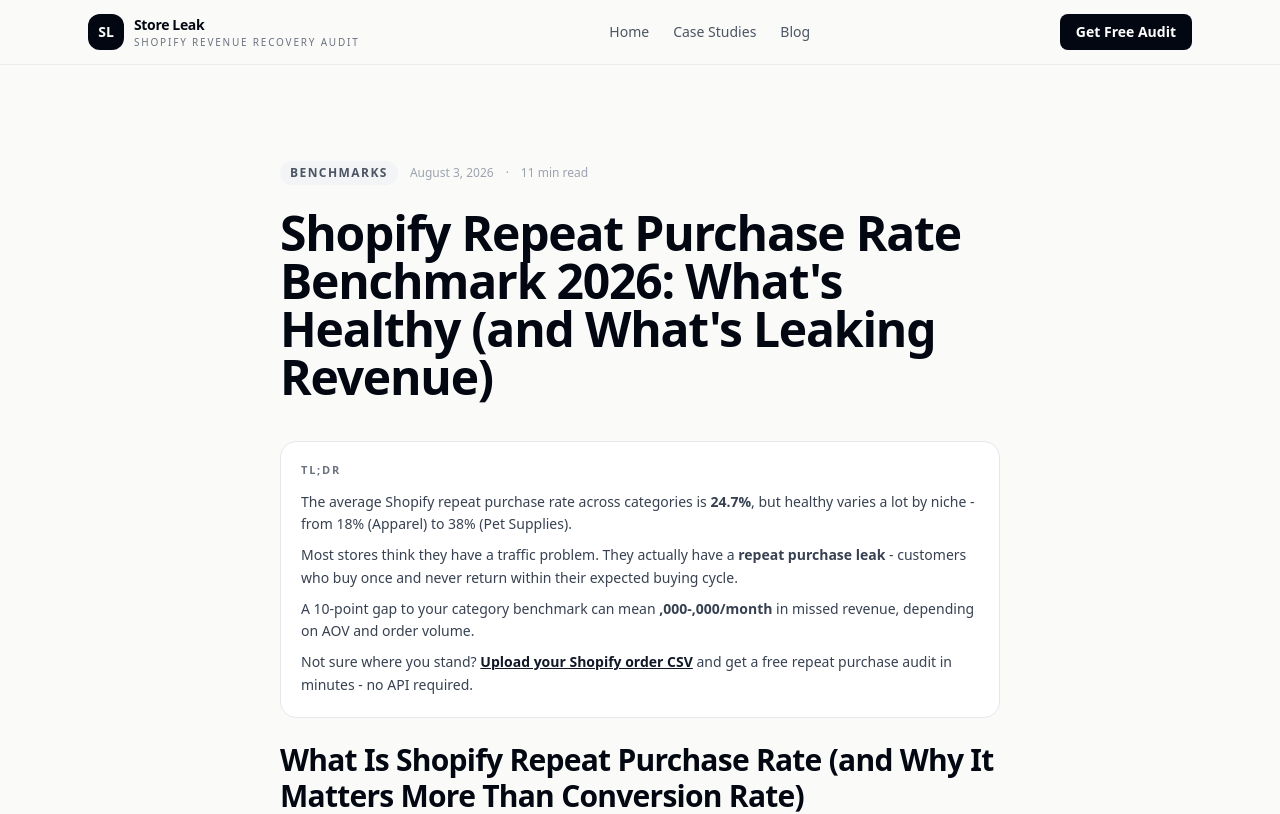
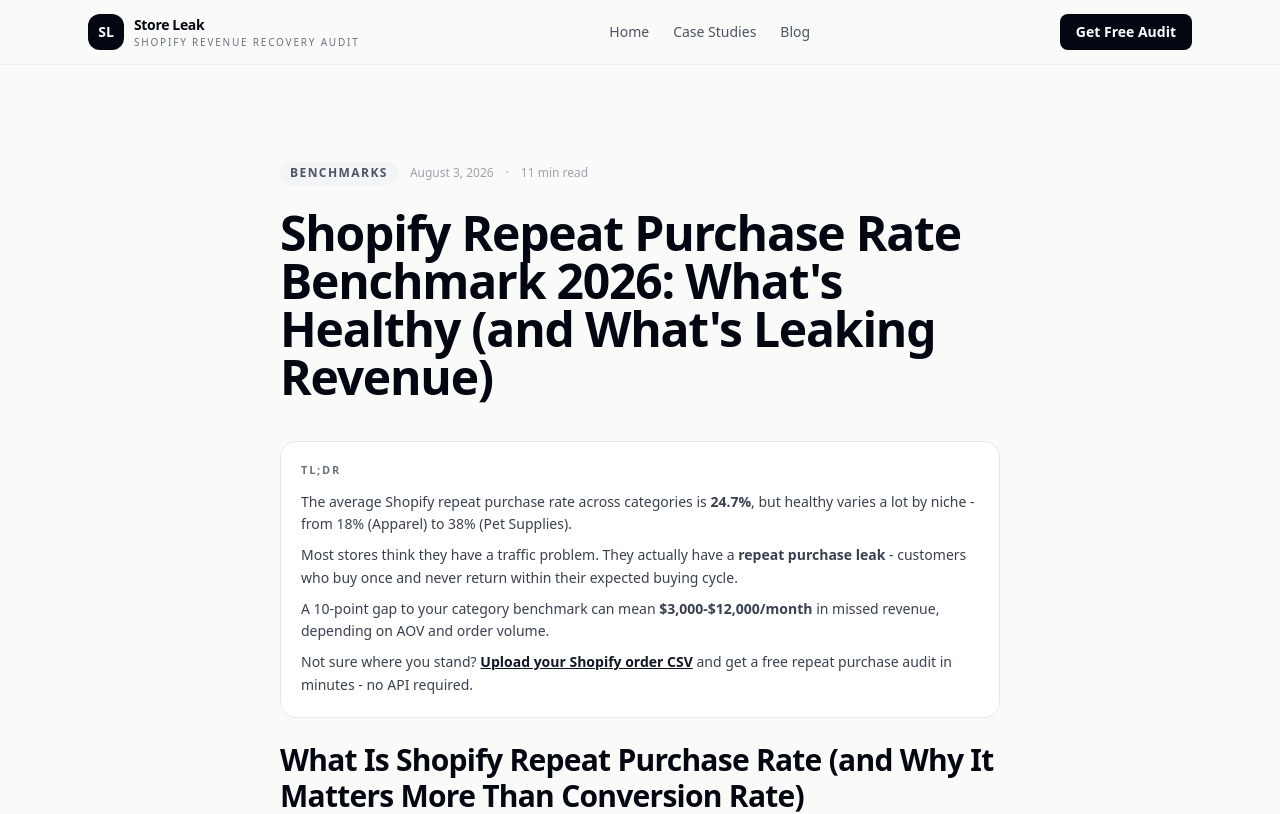
Before and after one commit to xiaoran2026/hwzf, a Next.js app in the folder frontend/: page /blog/shopify-repeat-purchase-rate-benchmark in a window 1280 px wide. Shown: the top 814 px of the page. Built offline with nearby package versions, Linux system fonts and the light colour scheme.

Commit message:
fix: restore dollar amounts in repeat purchase article

```diff
--- a/frontend/src/app/blog/shopify-repeat-purchase-rate-benchmark/page.tsx
+++ b/frontend/src/app/blog/shopify-repeat-purchase-rate-benchmark/page.tsx
@@ -239,7 +239,7 @@ export default function BlogPostPage() {
             <ul className="mt-3 space-y-2 text-sm text-gray-700 leading-relaxed">
               <li>The average Shopify repeat purchase rate across categories is <strong>24.7%</strong>, but healthy varies a lot by niche - from 18% (Apparel) to 38% (Pet Supplies).</li>
               <li>Most stores think they have a traffic problem. They actually have a <strong>repeat purchase leak</strong> - customers who buy once and never return within their expected buying cycle.</li>
-              <li>A 10-point gap to your category benchmark can mean <strong>,000-,000/month</strong> in missed revenue, depending on AOV and order volume.</li>
+              <li>A 10-point gap to your category benchmark can mean <strong>$3,000-$12,000/month</strong> in missed revenue, depending on AOV and order volume.</li>
               <li>Not sure where you stand? <Link href="/register" className="text-gray-900 underline font-semibold">Upload your Shopify order CSV</Link> and get a free repeat purchase audit in minutes - no API required.</li>
             </ul>
           </div>
@@ -403,13 +403,13 @@ export default function BlogPostPage() {
               <div className="mt-3 space-y-1 text-sm text-gray-600">
                 <p>- Your beauty store: RPR 22% (vs. category healthy 42%)</p>
                 <p>- New customers/month: 600</p>
-                <p>- Average repeat AOV: </p>
+                <p>- Average repeat AOV: $78</p>
               </div>
               <div className="mt-3 rounded-xl bg-gray-950 text-white p-3 font-mono text-sm">
-                Missed revenue = (0.42 - 0.22) × 600 ×  = ,360/month
+                Missed revenue = (0.42 - 0.22) × 600 × $78 = $9,360/month
               </div>
               <p className="mt-3 text-sm text-gray-700 leading-relaxed">
-                That's <strong>/year</strong> in repeat revenue you're not capturing - from customers who already bought from you once.
+                That's <strong>$112,320/year</strong> in repeat revenue you're not capturing - from customers who already bought from you once.
               </p>
             </div>
 
```
